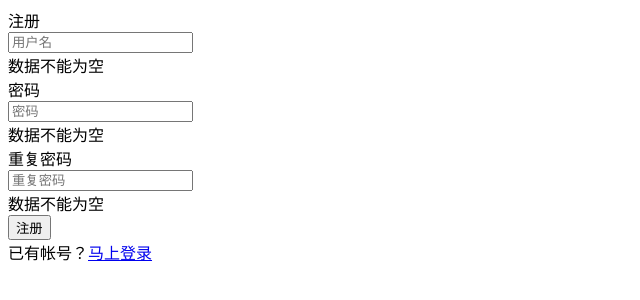
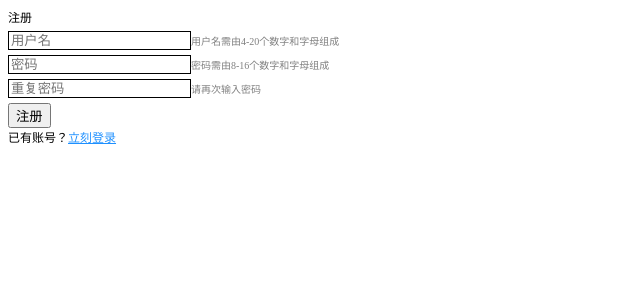
Before and after one commit to TorchTheo/web, a Django app: template login/templates/login/register.html in a window 1280 px wide. Shown: the top 300 px of the page, without its empty margins (0-640 px from the left). Run offline with Django 4.2, Linux system fonts and the light colour scheme; the template is opened without the code that fills it, so the values that code supplies are empty; some libraries are stand-ins or nearby versions.

Commit message:
注册功能基本完成

```diff
--- a/login/static/css/style.css
+++ b/login/static/css/style.css
@@ -2,6 +2,10 @@ body {
     /* padding: 0;
     margin: 0; */
     font-size: 12px;
+}
+
+a {
+    color: dodgerblue;
 }
 
 .error_check {
@@ -10,7 +14,31 @@ body {
     font-size: 10px;
 }
 
+.hint {
+    color: grey;
+    font-size: 10px;
+
+}
+
+.form_text_ipt {
+    margin: 5px 0;
+}
+
 input {
     border: 1px solid black;
-    border-radius: 5%;
 }
+
+.error_image {
+    color: red;
+    margin-right: 5px;
+    width: 10px;
+    height: 10px;
+}
+
+.error_username {
+    text-align: center;
+}
+
+.error_password {
+    text-align: center;
+}
--- /dev/null
+++ b/login/static/js/script_register.js
@@ -0,0 +1,61 @@
+$(function() {
+    username_flag = false, password_flag = false, repassword_flag = false;
+    username_check = /^[a-zA-Z0-9]{4,20}$/
+    password_check = /^[a-zA-Z0-9]{8,16}$/
+    $("input.username").blur(function() {
+        if ($("input.username").val() == '') {
+            $("span.error_username").text("用户名不能为空");
+            $("div.error_info_username").show();
+            username_flag = false;
+        }else if (!username_check.test($("input.username").val())) {
+            $("span.error_username").text("用户名不符合规则");
+            $("div.error_info_username").show();
+            username_flag = false;
+        } else {
+            $("div.error_info_username").hide();
+            username_flag = true;
+        }
+    });
+
+    $("input.password").blur(function() {
+        if ($("input.password").val() == '') {
+            $("span.error_password").text("密码不能为空");
+            $("div.error_info_password").show();
+            password_flag = false;
+        } else if (!password_check.test($("input.password").val())) {
+            $("span.error_password").text("密码不符合规则");
+            $("div.error_info_password").show();
+            password_flag = false;
+        } else {
+            $("div.error_info_password").hide();
+            password_flag = true;
+        }
+        if ($("input.password").val() != $("input.repassword").val() && $("input.repassword").val() != "") {
+            $("div.error_info_repassword").show();
+            repassword_flag = false;
+        } else if ($("input.password").val() != $("input.repassword").val() && $("input.repassword").val() == "") {
+            $("div.error_info_repassword").hide();
+            repassword_flag = false;
+        } else {
+            $("div.error_info_repassword").hide();
+            repassword_flag = true;
+        }
+    });
+
+    $("input.repassword").blur(function() {
+        if ($("input.password").val() != $("input.repassword").val()) {
+            $("div.error_info_repassword").show();
+            repassword_flag = false;
+        } else {
+            $("div.error_info_repassword").hide();
+            repassword_flag = true;
+        }
+    });
+
+    $("form.register").submit(function(event) {
+        if (password_flag == false || username_flag == false || repassword_flag == false) {
+            alert("不可提交")
+            event.preventDefault();
+        }
+    });
+});
--- a/login/templates/login/register.html
+++ b/login/templates/login/register.html
@@ -1,50 +1,37 @@
 <!DOCTYPE html>
-<html>
+<html lang="en">
 <head>
-		<meta charset="utf-8">
-		<title> 注册 </title>
-		<link rel="stylesheet" href="/static/css/reset.css" />
-		<link rel="stylesheet" href="/static/css/common.css" />
+    <meta charset="UTF-8">
+    <meta http-equiv="X-UA-Compatible" content="IE=edge">
+    <meta name="viewport" content="width=device-width, initial-scale=1.0">
+    <title>注册</title>
+    <script src="../static/js/jquery-3.6.4.min.js"></script>
+    <script src="../static/js/script_register.js"></script>
+    <link rel="stylesheet" href="../static/css/style.css">
 </head>
-
 <body>
-		<div class="wrap login_wrap">
-			<div class="content">
-
-				<div class="logo"></div>
-
-				<div class="login_box">
-
-					<div class="login_form">
-						<div class="login_title">
-							注册
+    <div class="register_form">
+        <div class="register_title">注册</div>
+        <form class="register" action="{% url 'register' %}" method="post"> {% csrf_token %}
+            <div class="form_text_ipt">
+                <div><input class="username" type="text" name="username" placeholder="用户名"><span class="hint">用户名需由4-20个数字和字母组成</span></div>
+                <div class="error_info_username error_check"><img src="../static/images/x.png" alt="" class="error_image"><span class="error_username">用户名不能为空</span></div>
             </div>
-						<form action="{% url 'register'%}" method="post"> {% csrf_token %}
-
             <div class="form_text_ipt">
-								<input name="username" type="text" placeholder="用户名">
+                <div><input class="password" type="password" name="password" placeholder="密码"><span class="hint">密码需由8-16个数字和字母组成</span></div>
+                <div class="error_info_password error_check"><img src="../static/images/x.png" alt="" class="error_image"><span class="error_password">密码不能为空</span></div>
             </div>
-							<div class="ececk_warning"><span>数据不能为空</span></div>
 			<div class="form_text_ipt">
-								<div>密码</div><input name="password" type="password" placeholder="密码">
+                <div><input class="repassword" type="password" name="repassword" placeholder="重复密码"><span class="hint">请再次输入密码</span></div>
+                <div class="error_info_repassword error_check"><img src="../static/images/x.png" alt="" class="error_image"><span class="error_repassword">两次密码不相同</span></div>
             </div>
-							<div class="ececk_warning"><span>数据不能为空</span></div>
-							<div class="form_text_ipt">
-								<div>重复密码</div><input name="repassword" type="password" placeholder="重复密码">
-							</div>
-							<div class="ececk_warning"><span>数据不能为空</span></div>
             <div class="form_btn">
                 <button type="submit">注册</button>
             </div>
             <div class="form_reg_btn">
-								<span>已有帐号？</span><a href="{% url 'login' %}">马上登录</a>
+                <span>已有账号？</span><a href="{% url 'login' %}">立刻登录</a>
             </div>
         </form>
     </div>
-				</div>
-			</div>
-		</div>
-		<script type="text/javascript" src="/static/js/jquery.min.js" ></script>
-		<script type="text/javascript" src="/static/js/common.js" ></script>
 </body>
 </html>
--- a/login/urls.py
+++ b/login/urls.py
@@ -3,6 +3,6 @@ from django.urls import path
 
 urlpatterns = [
     path('login/', views.login, name='login'),
-    path('registes/', views.register, name='register'),
+    path('register/', views.register, name='register'),
     path('logout/', views.logout, name='logout'),
 ]
--- a/login/views.py
+++ b/login/views.py
@@ -9,7 +9,9 @@ def login(request):
         player_name = request.POST['username']
         password = request.POST['password']
         player = models.Player.objects.filter(username=player_name).first()
-        print('获取到信息')
+        # TODO: 检查
+        if player != None:
+            print('获取到信息')
         if player.username == player_name and player.password == password:
             print('登录成功')
             return HttpResponse('登录成功')
```
Also changed, not shown: login/static/js/script.js (deleted, +0 -19 lines), login/static/js/script_login.js (added, +31 -0 lines), login/templates/login/log_in.html (+6 -14 lines), login/static/images/x.png (added). Lines whose indentation alone changed are shown as unchanged.
